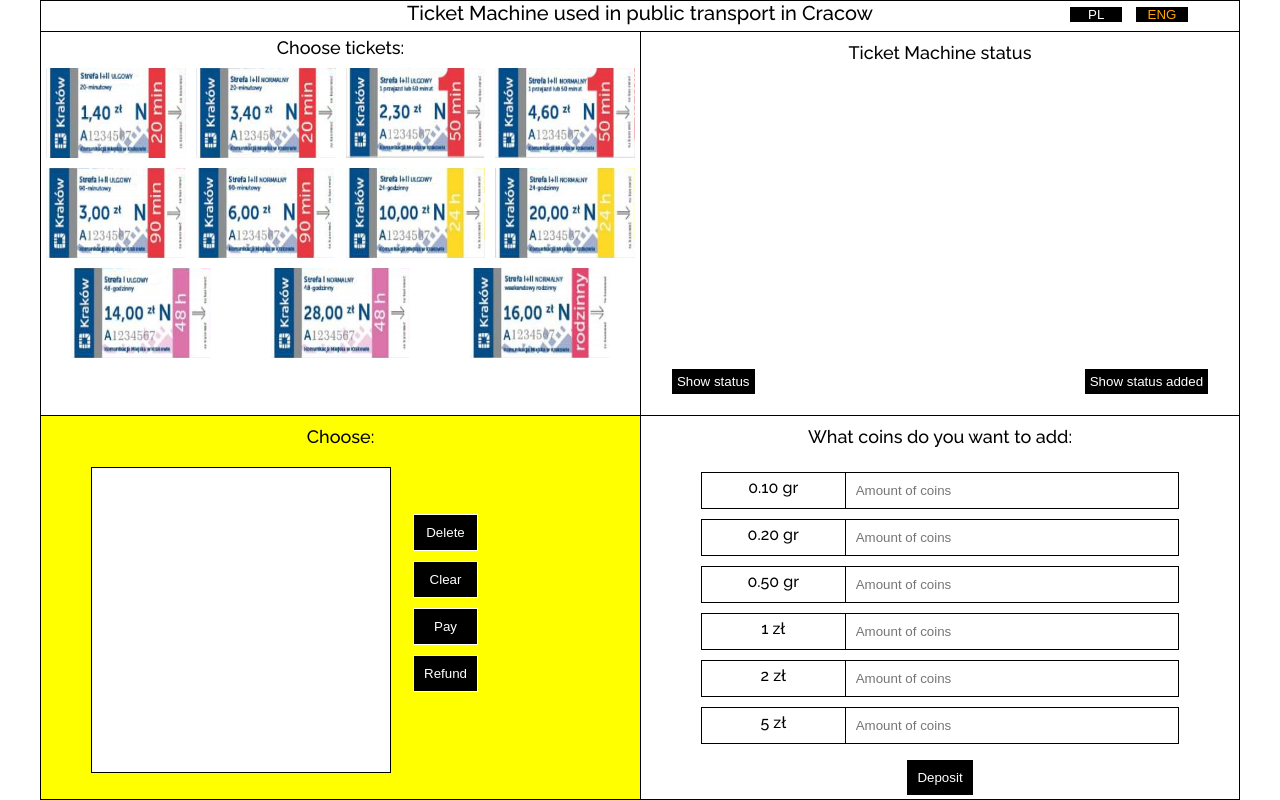
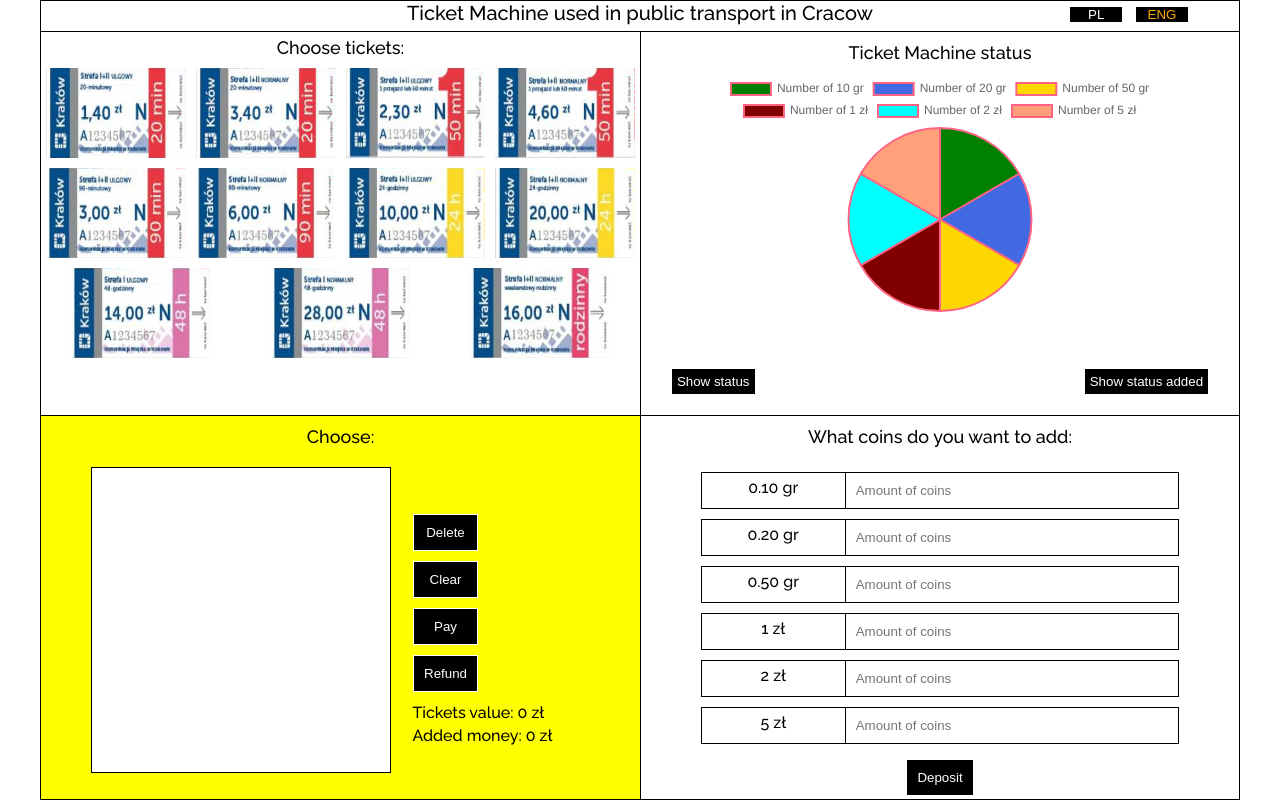
Before and after one commit to PathFiinder/Ticket-Machine-Javascipt, a plain HTML site: page index.html in a window 1280 px wide. Both pictures are taken after a click on the button "Deposit". Drawn offline with nearby package versions, Linux system fonts and the light colour scheme.

Commit message:
Adding paying option with chart

```diff
--- a/index.html
+++ b/index.html
@@ -58,6 +58,8 @@
         <section class="machine">
             <h2 class="machine__title">Choose: </h2>
             <div class="machine__input"></div>
+            <p class="machine__ticket-value">Tickets value: 0 zł</p>
+            <p class="machine__money-added">Added money: 0 zł </p>
             <div class="machine__wrapper">
                 <button class="machine__button" data-name="delete">Delete</button>
                 <button class="machine__button" data-name="clear">Clear</button>
--- /dev/null
+++ b/js/Chart.js
@@ -0,0 +1,30 @@
+
+class ChartClass  {
+    constructor(){
+
+    }
+
+    drawChart(gr10  = 0,gr20  = 0,gr50  = 0,zl1 = 0,zl2 = 0,zl5 = 0) {
+
+        var idChar = document.getElementById('myChart').getContext('2d');
+        var chart = new Chart(idChar, {
+            type: 'pie',
+            data: {
+                labels: ['Number of 10 gr', 'Number of 20 gr', 'Number of 50 gr', 'Number of 1 zł', 'Number of 2 zł', 'Number of 5 zł'],
+                datasets: [{
+                    label: 'My First dataset',
+                    backgroundColor: ['rgb(0,128,0)', 'rgb(65,105,225)', 'rgb(255,215,0)', 'rgb(128,0,0)', 'rgb(0,255,255)' ,'rgb(255,160,122)'],
+                    borderColor: 'rgb(255, 99, 132)',
+                    data: [gr10,gr20,gr50,zl1,zl2,zl5]
+                }]
+            },
+
+
+            options: {}
+        });
+
+    }
+}
+
+
+export default ChartClass;
--- a/js/Machine.js
+++ b/js/Machine.js
@@ -1,6 +1,6 @@
 import Ticket from './Ticket.js'
-
-
+import Money from './Money.js'
+import ChartClass from './Chart.js'
 class Machine {
 
     constructor() {
@@ -8,15 +8,54 @@ class Machine {
         this.inputTickets = document.querySelector('.machine__input')
         this.clearAllButton = document.querySelector('[data-name = "clear"');
         this.deleteTicketButton = document.querySelector('[data-name = "delete"');
+        this.moneyInput = document.querySelector('.money__wrapper');
+        this.moneyInputButton = document.querySelector('.money__button')
+        this.addedMoneyInput = document.querySelector('.machine__money-added');
+        this.ticketsValue = document.querySelector('.machine__ticket-value');
 
         this.id = 0;
+        this.chosenTickets = [];
+        this.startMoney = [];
+        this.NumberTab = [];
+        this.singleTicket;
 
-        this.chosenTickets = [];
-        this.singleTicket;
         this.addTicket();
         this.deleteTicket();
         this.clearAll();
-        //this.chartPie();
+
+
+        const money = new Money();
+        money.addMoney(this.startMoney, 10, 10, 10, 10, 10, 10);
+        this.totalMoney = money.computeValue(this.startMoney);
+
+        this.addMoney();
+        this.moneyAdded = [{
+            name: "10gr",
+            worth: 0.10,
+            number: 0
+        }, {
+            name: "20gr",
+            worth: 0.20,
+            number: 0
+        }, {
+            name: "50gr",
+            worth: 0.50,
+            number: 0
+        }, {
+            name: "1zl",
+            worth: 1,
+            number: 0
+        }, {
+            name: "2zl",
+            worth: 2,
+            number: 0
+        }, {
+            name: "5zl",
+            worth: 5,
+            number: 0
+        }];
+        this.totalMoneyToPay = 0;
+        this.chartPie();
     }
 
     addTicket() {
@@ -25,11 +64,11 @@ class Machine {
             const ticketValue = event.target.dataset.value;
 
             const ticket = new Ticket(this.id, this.ticketValue);
-            ticket.addChosenTickets(this.chosenTickets, this.id, ticketName, ticketValue,false);
+            ticket.addChosenTickets(this.chosenTickets, this.id, ticketName, ticketValue);
 
-            console.log(this.chosenTickets)
             this.inputTicket(ticketName, ticketValue);
-
+            this.totalMoneyToPay += Number(ticketValue);
+            this.ticketsValue.textContent = `Tickets value: ${this.totalMoneyToPay} zł`
             this.id++;
         })
     }
@@ -57,15 +96,12 @@ class Machine {
     }
 
     singleTickets() {
-
         this.inputTickets.addEventListener('click', (event) => {
 
             if (event.target.dataset.input) {
-                document.querySelector(`[data-input = "${event.target.dataset.input}"]`).classList.toggle('machine__input__item--active');
+                document.querySelector(`[data-input = "${event.target.dataset.input}"]`).classList.add('machine__input__item--active');
                 this.singleTicket = event.target.dataset.input;
             }
-
-
         })
     }
 
@@ -89,6 +125,8 @@ class Machine {
                                 this.counter++;
                                 this.chosenTickets.splice(this.singleTicket, 1, "deleted");
                                 document.querySelector(`[data-aside_id = "${this.singleTicket}"]`).remove();
+                                this.totalMoneyToPay -= Number(element.value);
+                                this.ticketsValue.textContent = `Tickets value: ${this.totalMoneyToPay} zł`
                             }
 
                             if (this.counter == this.chosenTickets.length) {
@@ -134,22 +172,48 @@ class Machine {
     }
 
     chartPie() {
-        var ctx = document.getElementById('myChart').getContext('2d');
-        var chart = new Chart(ctx, {
-            type: 'pie',
-            data: {
-                labels: ['January', 'February', 'March', 'April', 'May', 'June', 'July'],
-                datasets: [{
-                    label: 'My First dataset',
-                    backgroundColor: ['rgb(255, 99, 132)', 'rgb(0, 0, 0)', 'rgb(123,123,123)'],
-                    borderColor: 'rgb(255, 99, 132)',
-                    data: [mm, 10, 5, 2, 20, 30, 45]
-                }]
-            },
+
+        const PieChart = new ChartClass();
+
+        this.startMoney.forEach(element => {
+            this.NumberTab.push(element.number);
+        })
+        PieChart.drawChart(this.NumberTab[0],this.NumberTab[1],this.NumberTab[2],this.NumberTab[3],this.NumberTab[4],this.NumberTab[5])
+        console.log(this.NumberTab)
+    }
 
 
-            options: {}
-        });
+
+
+    addMoney() {
+        this.moneyInputButton.addEventListener('click', () => {
+
+            this.moneyAdded.forEach((element, index) => {
+                let value = document.getElementById(`${element.name}`).value;
+                if (value == '') {
+                    value = 0
+                }
+                this.startMoney[index].number += Number(value);
+                element.number += Number(value);
+
+            })
+            const depositMoney = new Money();
+            this.addedMoneyValue = depositMoney.computeValue(this.moneyAdded);
+            console.log(this.startMoney)
+            console.log(this.moneyAdded)
+            this.addedMoneyInput.textContent = `Added money: ${this.addedMoneyValue} zł`;
+
+            for(let i=0;i<this.moneyAdded.length;i++){
+                document.getElementById(`${this.moneyAdded[i].name}`).value = ""
+            }
+
+            this.NumberTab = [];
+            this.chartPie();
+
+
+        })
+
+
     }
 }
 
--- a/js/Money.js
+++ b/js/Money.js
@@ -1,10 +1,40 @@
+class Money {
+    constructor() {
 
-class Money {
-    constructor(id,value){
-        this.id =id;
-        this
+    }
+
+    addMoney(arr, nr10 = 0, nr20 = 0, nr50 = 0, nr1 = 0, nr2 = 0, nr5 = 0) {
+        arr.push({
+            worth: 0.10,
+            number: nr10
+        }, {
+            worth: 0.20,
+            number: nr20
+        }, {
+            worth: 0.50,
+            number: nr50
+        }, {
+            worth: 1,
+            number: nr1
+        }, {
+            worth: 2,
+            number: nr2
+        }, {
+            worth: 5,
+            number: nr5
+        })
+    }
+
+    computeValue(arr) {
+        let totalValue = 0;
+        arr.forEach(element => {
+            totalValue += (element.worth * element.number)
+        });
+        return totalValue;
     }
 
 
 
 }
+
+export default Money;
--- a/js/Ticket.js
+++ b/js/Ticket.js
@@ -4,8 +4,8 @@ class Ticket {
         this.value = value;
     }
 
-    addChosenTickets(arr,id,name,value,ifChecked){
-        arr.push({id: id,name: name,value: value, ifChecked: ifChecked});
+    addChosenTickets(arr,id,name,value){
+        arr.push({id: id,name: name,value: value});
     }
 
 
--- a/sass/_machine.sass
+++ b/sass/_machine.sass
@@ -26,6 +26,10 @@
         &__item--active
             background-color: blue
             color: white
+    &__ticket-value
+        position: absolute
+    &__money-added
+        position: absolute
     &__wrapper
         display: flex
         flex-direction: row
--- a/sass/_media.sass
+++ b/sass/_media.sass
@@ -67,6 +67,12 @@
                     margin-left: 50px
                     margin-top: 20px
                     height: 80%
+                &__money-added
+                    bottom: 14%
+                    left: 62%
+                &__ticket-value
+                    bottom: 20%
+                    left: 62%
                 &__wrapper
                     position: absolute
                     top: 50%
```
Also changed, not shown: css/style.css, js/Language.js (added), 1 other file.
